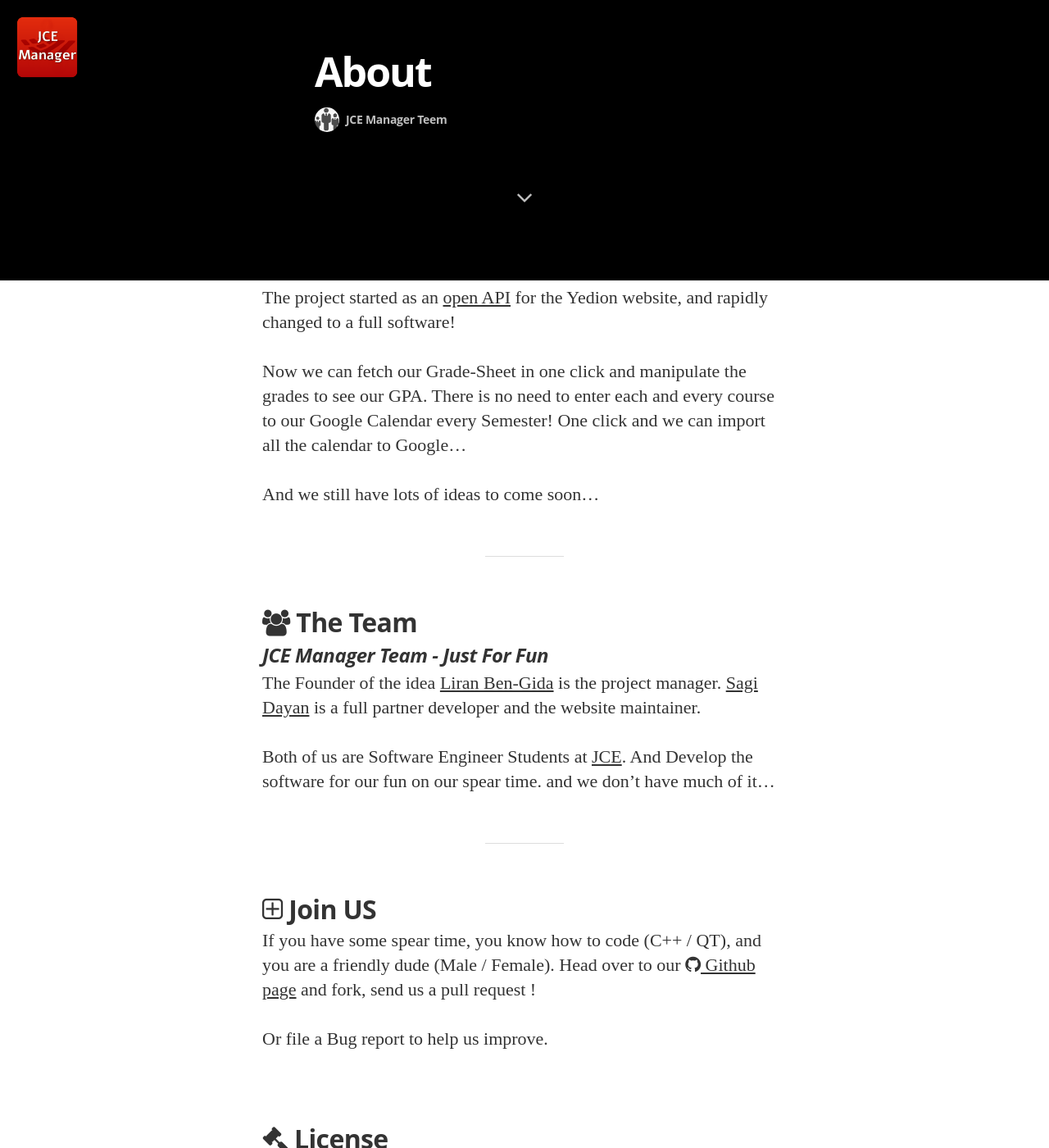
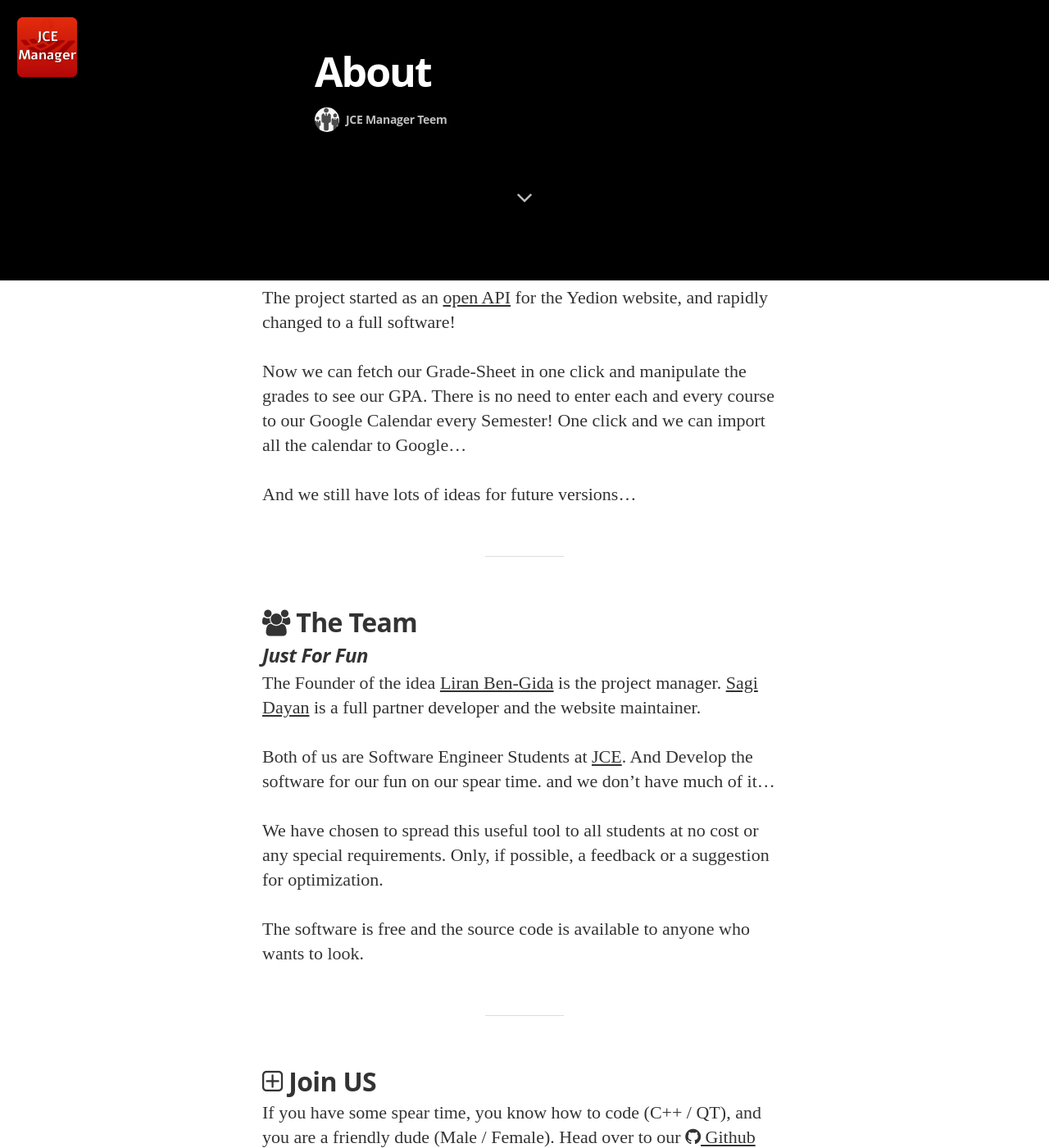
Before and after one commit to liranbg/JCEaverageCalculator, a Jekyll site: the page built from about.md, in a window 1280 px wide and 1400 px high, scrolled down 1058 px. Shown: the whole window at 82% size. Built offline with Jekyll 4.4.1, drawn with Linux system fonts in a browser that asks for light colours; nearby versions of some CDN libraries; some web fonts are replaced; Markdown is read by kramdown in place of the engine named in the settings; some of the changed text lies outside the part shown.

Commit message:
about us

```diff
--- a/about.md
+++ b/about.md
@@ -14,24 +14,28 @@
 
 for example, every semester we always needed to decide if we should take the chance and apply to another test. So, as all of us, we opened an excel spreadsheet and added formulas, and exhausting information...
 
-JCE computers admid didn't want to give us a public API, so we needed so hack the website.
+*JCE computer sys admid* didn't want to give us a public API, so we needed so hack the website.
 
 The project started as an [open API][openAPI] for the Yedion website, and rapidly changed to a full software!
 
 Now we can fetch our Grade-Sheet in one click and manipulate the grades to see our GPA.
 There is no need to enter each and every course to our Google Calendar every Semester! One click and we can import all the calendar to Google...
 
-And we still have lots of ideas to come soon...
+And we still have lots of ideas for future versions...
 
 ---
 
 ## <i class="fa fa-users"></i> The Team
-####*JCE Manager Team - Just For Fun*
+####*Just For Fun*
 
 The Founder of the idea [Liran Ben-Gida][liran] is the project manager.
 [Sagi Dayan][sagi] is a full partner developer and the website maintainer.
 
 Both of us are Software Engineer Students at [JCE][jce].  And Develop the software for our fun on our spear time. and we don't have much of it...
+
+We have chosen to spread this useful tool to all students at no cost or any special requirements. Only, if possible, a feedback or a suggestion for optimization.
+
+The software is free and the source code is available to anyone who wants to look.
 
 ---
 
@@ -39,7 +43,7 @@
 If you have some spear time, you know how to code (C++ / QT), and you are a friendly dude (Male / Female).
 Head over to our [<i class="fa fa-github"></i> Github page][github] and fork, send us a pull request !
 
-Or file a Bug report to help us improve.
+Or file a <i class="fa fa-bug"></i> Bug report to help us improve.
 
 ## <i class="fa fa-gavel"></i> License
 License under [GNU LESSER GENERAL PUBLIC LICENSE][gnu].
```
